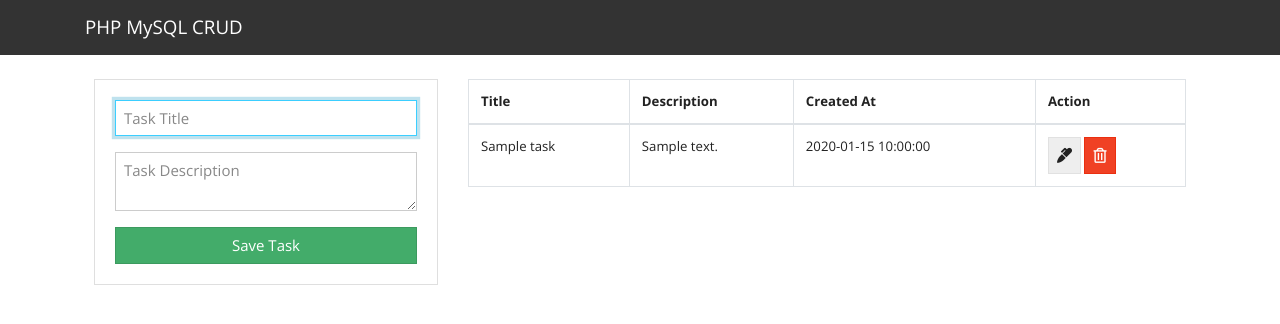
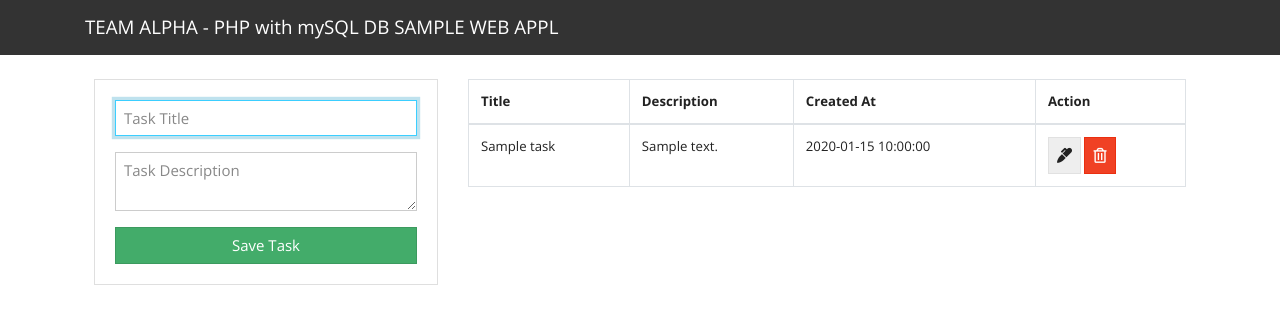
Before and after one commit to depdev/teamalpha-webapp, a PHP site: page /index.php in a window 1280 px wide. Shown: the top 324 px of the page. Run offline with PHP 8.4, Linux system fonts and the light colour scheme; tables that the repository leaves empty hold one stand-in row (values such as "Sample post"); data that the repository does not hold is empty; some libraries are stand-ins or nearby versions.

Commit message:
Update header.php

```diff
--- a/src/includes/header.php
+++ b/src/includes/header.php
@@ -2,7 +2,7 @@
 <html lang="en">
   <head>
     <meta charset="UTF-8">
-    <title>TEAM ALPHA - PHP with mySQL DB SAMPLE WEB APPL</title>
+    <title>TEAM ALPHA WEB APP</title>
     <meta name="viewport" content="width=device-width, user-scalable=no, initial-scale=1.0, maximum-scale=1.0, minimum-scale=1.0">
     <!-- BOOTSTRAP 4 -->
     <link rel="stylesheet" href="https://bootswatch.com/4/yeti/bootstrap.min.css">
@@ -13,6 +13,6 @@
 
     <nav class="navbar navbar-dark bg-dark">
       <div class="container">
-        <a class="navbar-brand" href="index.php">PHP MySQL CRUD</a>
+        <a class="navbar-brand" href="index.php">TEAM ALPHA - PHP with mySQL DB SAMPLE WEB APPL</a>
       </div>
     </nav>
```
